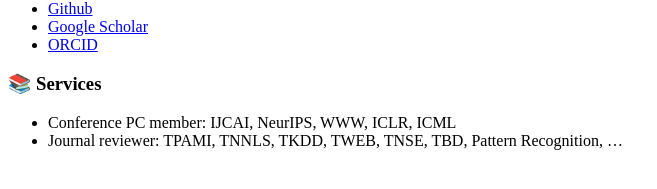
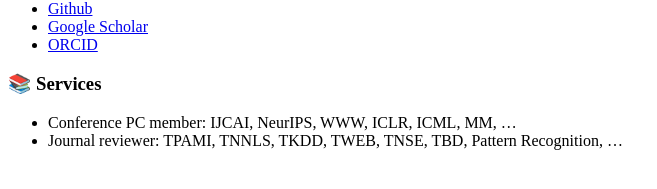
Before and after one commit to Cuiying-Huo/Cuiying-Huo.github.io, a Jekyll site: the page built from _pages/includes/others.md, in a window 1280 px wide. Shown: the part 325-514 px from the top of the page, without its empty margins (0-657 px from the left). Built offline with Jekyll 4.4.1, drawn with Linux system fonts in a browser that asks for light colours; our own code applies the rules of GitHub Pages for plain Markdown files.

```diff
--- a/_pages/includes/others.md
+++ b/_pages/includes/others.md
@@ -1,3 +1,3 @@
 # 📚 Services
-- Conference PC member: IJCAI, NeurIPS, WWW, ICLR, ICML
+- Conference PC member: IJCAI, NeurIPS, WWW, ICLR, ICML, MM, ...
 - Journal reviewer: TPAMI, TNNLS, TKDD, TWEB, TNSE, TBD, Pattern Recognition, ...
```
